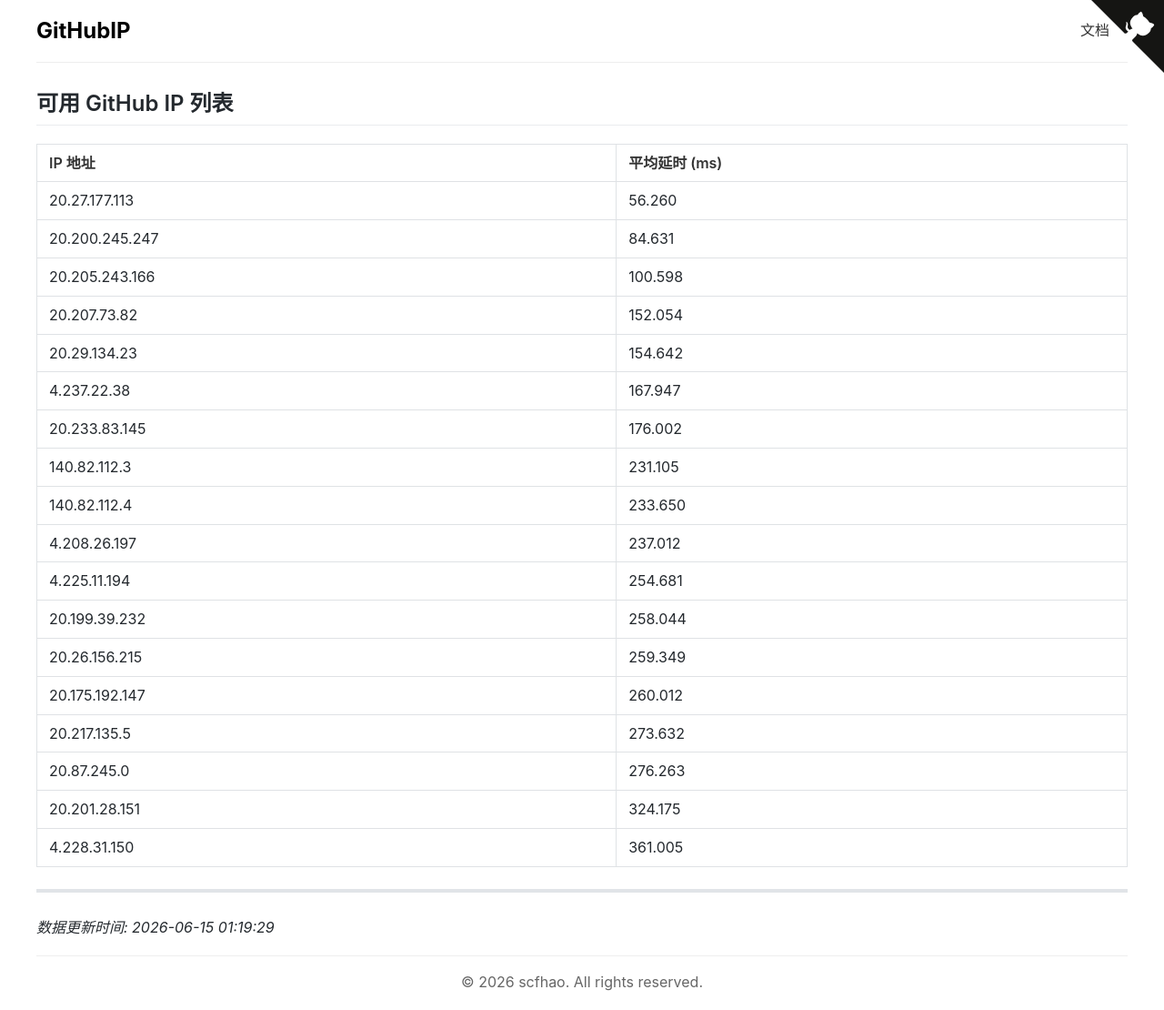
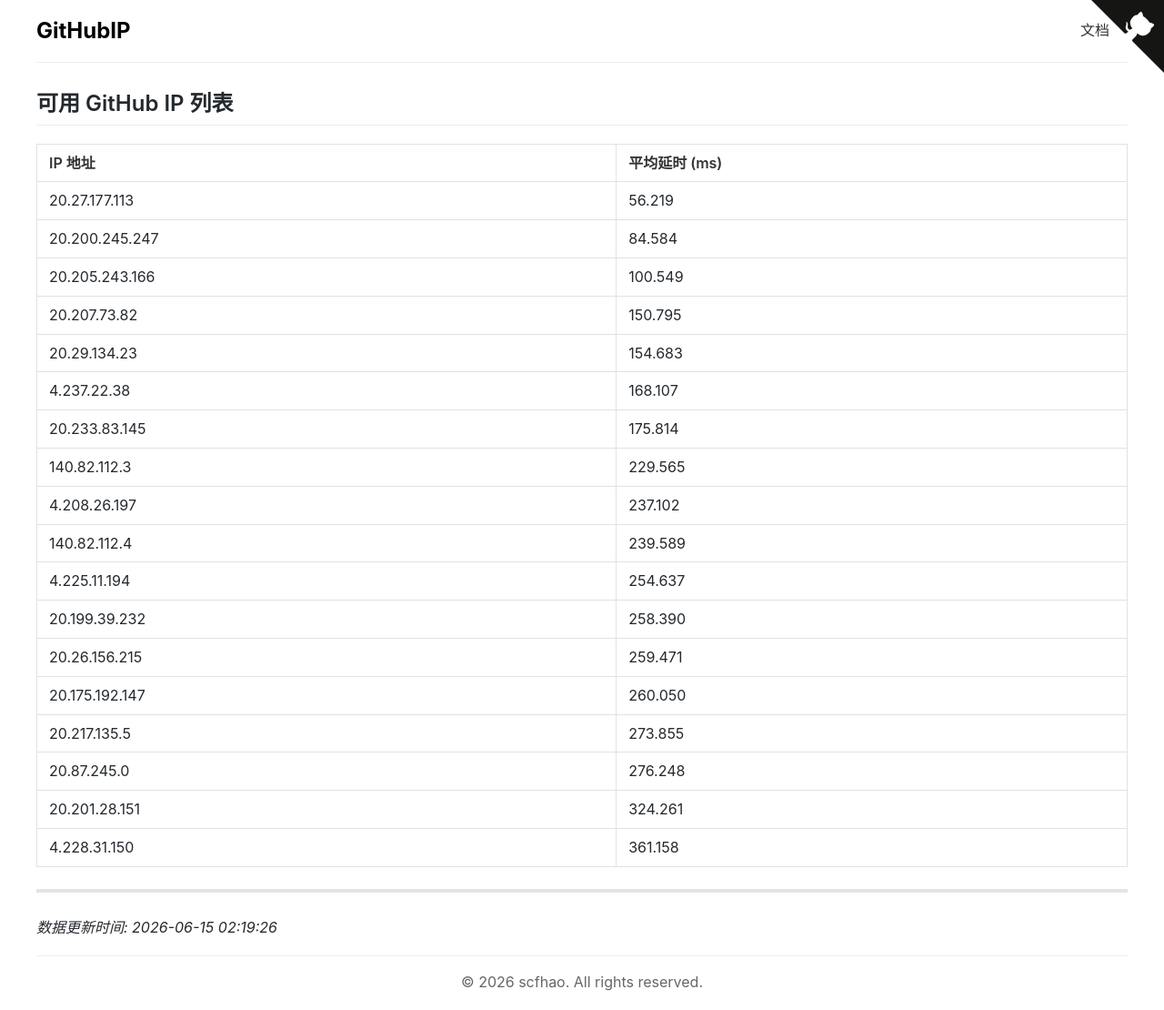
Before and after one commit to scfhao/GitHubIP, a Jekyll site: the page built from index.md, in a window 1280 px wide. Shown: the whole page at 91% size. Built offline with Jekyll 4.4.1, drawn with Linux system fonts in a browser that asks for light colours.

Commit message:
自动脚本执行 - 2026-06-15 02:19:26

```diff
--- a/index.md
+++ b/index.md
@@ -1,32 +1,32 @@
 ---
 layout: home
 title: GitHub IP 列表
-date: 2026-06-15 01:19:29
+date: 2026-06-15 02:19:26
 ---
 
 ## 可用 GitHub IP 列表
 
 | IP 地址 | 平均延时 (ms) |
 |---------|--------------|
-| 20.27.177.113 | 56.260 |
-| 20.200.245.247 | 84.631 |
-| 20.205.243.166 | 100.598 |
-| 20.207.73.82 | 152.054 |
-| 20.29.134.23 | 154.642 |
-| 4.237.22.38 | 167.947 |
-| 20.233.83.145 | 176.002 |
-| 140.82.112.3 | 231.105 |
-| 140.82.112.4 | 233.650 |
-| 4.208.26.197 | 237.012 |
-| 4.225.11.194 | 254.681 |
-| 20.199.39.232 | 258.044 |
-| 20.26.156.215 | 259.349 |
-| 20.175.192.147 | 260.012 |
-| 20.217.135.5 | 273.632 |
-| 20.87.245.0 | 276.263 |
-| 20.201.28.151 | 324.175 |
-| 4.228.31.150 | 361.005 |
+| 20.27.177.113 | 56.219 |
+| 20.200.245.247 | 84.584 |
+| 20.205.243.166 | 100.549 |
+| 20.207.73.82 | 150.795 |
+| 20.29.134.23 | 154.683 |
+| 4.237.22.38 | 168.107 |
+| 20.233.83.145 | 175.814 |
+| 140.82.112.3 | 229.565 |
+| 4.208.26.197 | 237.102 |
+| 140.82.112.4 | 239.589 |
+| 4.225.11.194 | 254.637 |
+| 20.199.39.232 | 258.390 |
+| 20.26.156.215 | 259.471 |
+| 20.175.192.147 | 260.050 |
+| 20.217.135.5 | 273.855 |
+| 20.87.245.0 | 276.248 |
+| 20.201.28.151 | 324.261 |
+| 4.228.31.150 | 361.158 |
 
 ---
 
-*数据更新时间: 2026-06-15 01:19:29*
+*数据更新时间: 2026-06-15 02:19:26*
```
